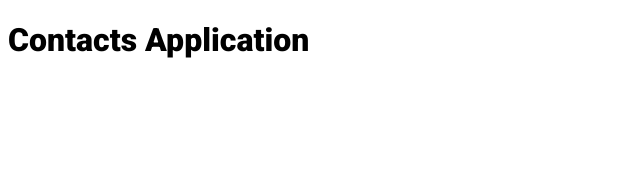
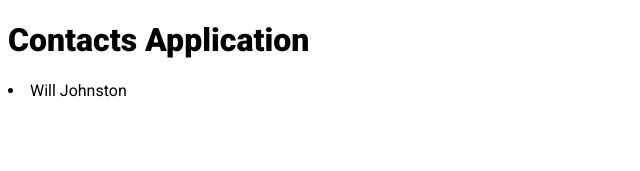
Before and after one commit to wjohnso-insight/Session_4_Contacts_Application, an Angular app: page / in a window 1280 px wide. Shown: the top 171 px of the page, without its empty margins (0-640 px from the left). Built offline with nearby package versions, Linux system fonts and the light colour scheme.

Commit message:
Added Contacts to shell & updated template
1. Added Contacts component to app shell
2. Updated Contacts template to iterate over contacts returned from contactsService.getContacts()

TO DO:
Convert <li> iterator into ContactCard components

```diff
--- a/src/app/app.component.html
+++ b/src/app/app.component.html
@@ -1 +1,2 @@
 <h1>Contacts Application</h1>
+<app-contacts></app-contacts>
--- a/src/app/contacts/contacts.component.html
+++ b/src/app/contacts/contacts.component.html
@@ -1 +1 @@
-<p>contacts works!</p>
+<li *ngFor="let contact of contacts">{{contact.name}}</li>
--- a/src/app/contacts/contacts.component.ts
+++ b/src/app/contacts/contacts.component.ts
@@ -19,6 +19,7 @@ export class ContactsComponent implements OnInit {
 
   ngOnInit(): void {
     this.getContacts();
+    console.log(this.contacts)
   }
 
 }
```
